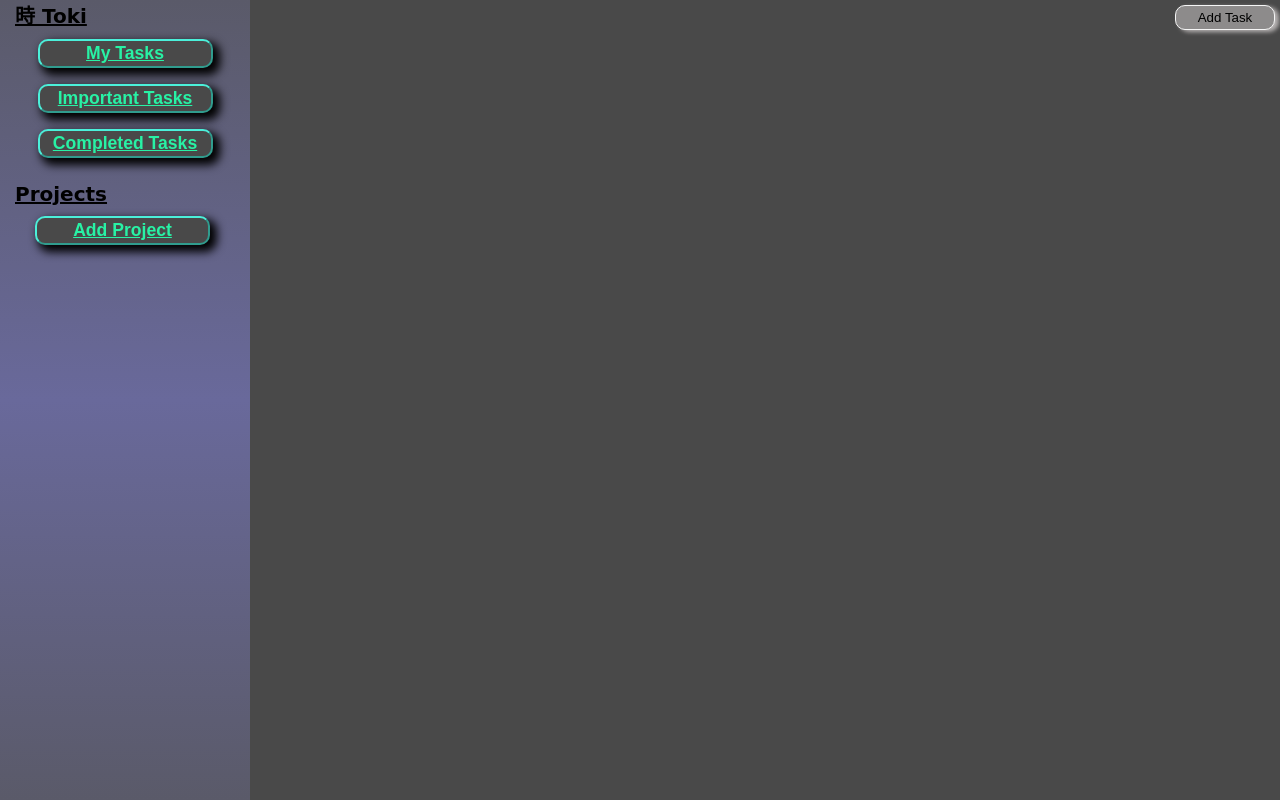
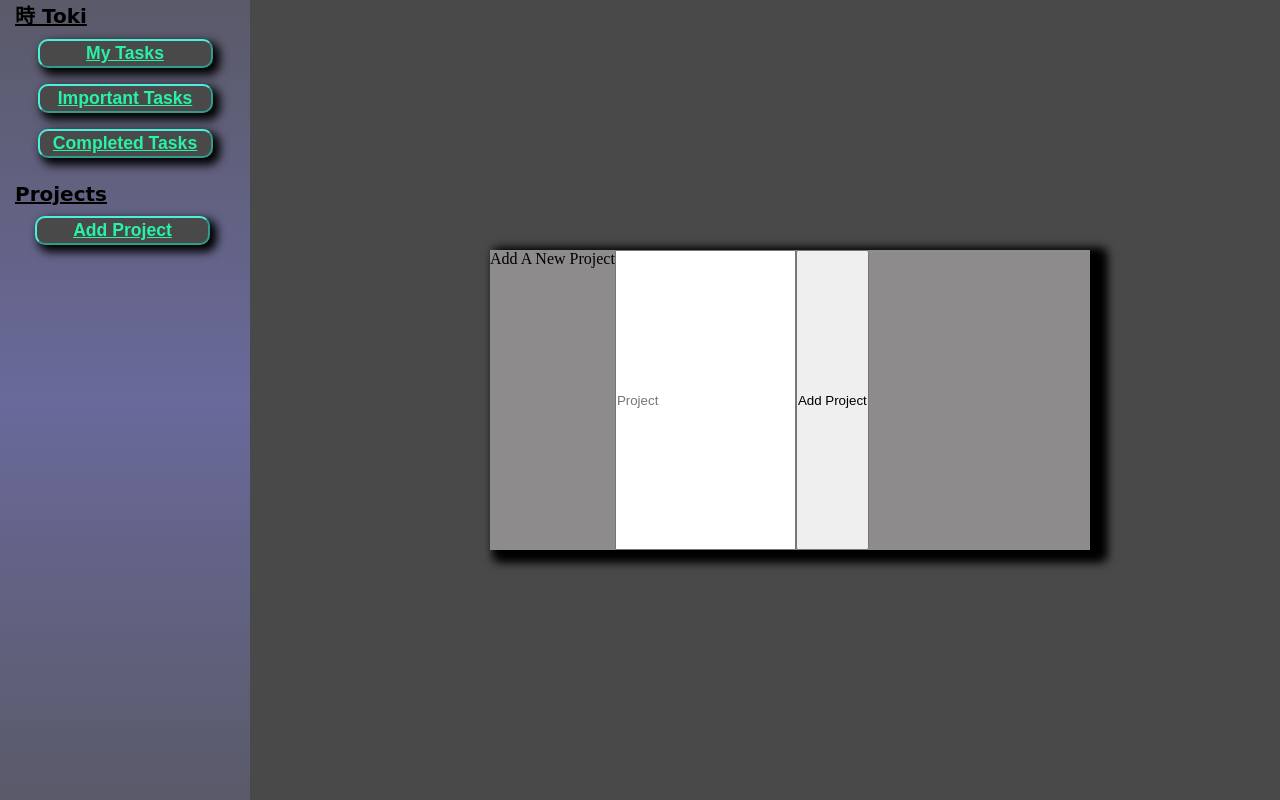
Before and after one commit to Its-Sythe/todo-odin, a website built with webpack: page src/template.html in a window 1280 px wide. Built offline with nearby package versions, Linux system fonts and the light colour scheme.

Commit message:
Need to style the forms and get to handle their logic

```diff
--- a/src/style.css
+++ b/src/style.css
@@ -105,6 +105,7 @@ body {
 }
 
 #addToDoBtn {
+    display: none;
     align-self: flex-end;
     width: 100px;
     height: 25px;
@@ -113,3 +114,17 @@ body {
     background-color: rgb(141, 139, 139);
     border: 1px solid whitesmoke;
 }
+
+.taskModal, .projectModal {
+    display: flex;
+    flex: 1;
+    position: fixed;
+    top: 50%;
+    left: 50%;
+    margin-top: -150px;
+    margin-left: -150px;
+    background-color: rgb(141, 139, 139);
+    box-shadow: 10px 5px 10px 5px rgb(0, 0, 0);
+    width: 600px;
+    height: 300px;
+}
--- a/src/template.html
+++ b/src/template.html
@@ -8,5 +8,25 @@
     <body>
         <section class="sidebar"></section>
         <section class="content"></section>
+
+
+        <div class="taskModal">
+            <form action="#" method="post" id="taskForm" name="taskForm">
+                <p>Add A New Task</p>
+                <label for="taskName"></label>
+                <input type="text" id="taskName" placeholder="Title">
+                <label for="taskDesc"></label>
+                <input type="text" id="taskDesc" placeholder="Description">
+                <label for="taskDue"></label>
+                <input type="date" id="taskDue">
+                <button id="submitTask">Add Task</button>
+            </form>
+        </div>
+        <div class="projectModal">
+            <p>Add A New Project</p>
+            <label for="projectName"></label>
+            <input type="text" id="projectName" placeholder="Project">
+            <button id="submitProject">Add Project</button>
+        </div>
     </body>
 </html>
--- a/src/ui/content.js
+++ b/src/ui/content.js
@@ -3,6 +3,13 @@ import { allTasks } from "../logic/mainLogic";
 
 const contentManager = (function() {
     const content = document.querySelector(".content");
+
+    const addToDo = getButton();
+    addToDo.id = "addToDoBtn";
+    addToDo.textContent = "Add Task"
+
+    content.append(addToDo);
+
     function createTaskCard(task) {
         const taskCard = getDiv();
         taskCard.id = "taskCard";
@@ -49,16 +56,6 @@ const contentManager = (function() {
         return content;
     }
 
-    function addTodoBtn() {
-        const addToDo = getButton();
-        addToDo.id = "addToDoBtn";
-        addToDo.textContent = "Add Task"
-
-        content.append(addToDo);
-    }
-
-    addTodoBtn();
-
     return {
         createTaskCard,
         dipslayAllTasks
--- a/src/ui/mainUi.js
+++ b/src/ui/mainUi.js
@@ -13,6 +13,10 @@ function getButton() {
 export { getDiv, getButton }
 
 
+// document.getElementById("addToDoBtn").addEventListener(
+//     "click", displayTaskModal
+// )
+
 document.getElementById("allTasksTab").addEventListener(
     "click", contentManager.dipslayAllTasks
 );
```
